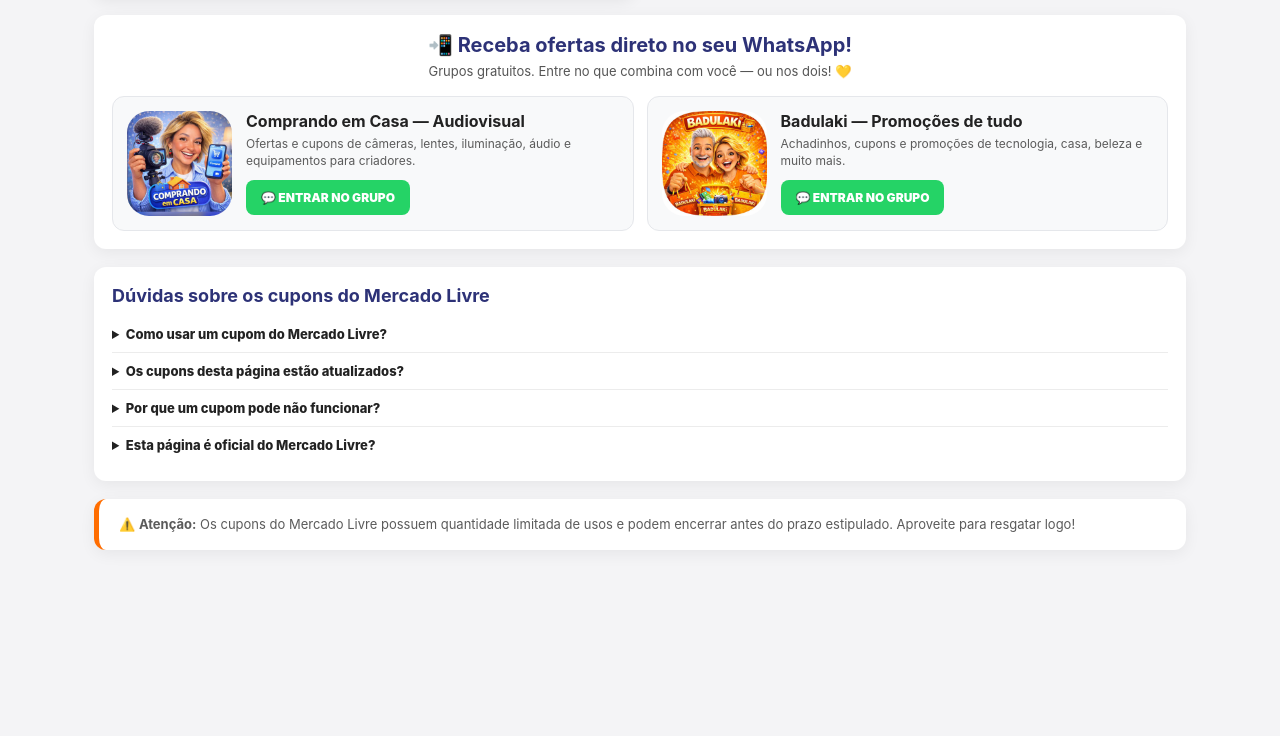
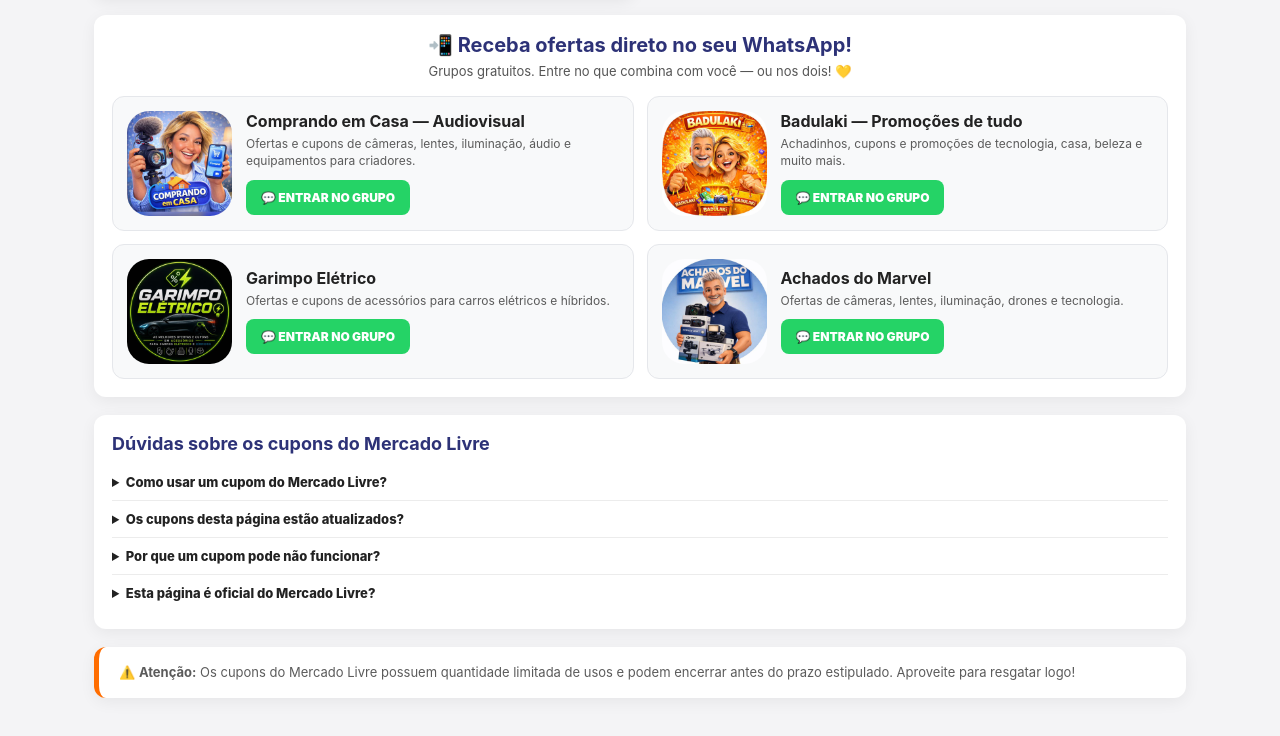
Before and after one commit to comprandoemcasa/cupons, a plain HTML site: page index.html in a window 1280 px wide. Shown: the part 2566-3302 px from the top of the page. Before the commit the page ends 3166 px from the top, so only its background shows below. Drawn offline with Linux system fonts and the light colour scheme.

Commit message:
Update index.html

```diff
--- a/index.html
+++ b/index.html
@@ -690,6 +690,68 @@
                     </a>
                 </div>
             </article>
+
+            <article class="grupo-card">
+                <img
+                    src="./IMG_3198.JPG"
+                    alt="Garimpo Elétrico"
+                    class="grupo-imagem"
+                    loading="lazy"
+                    width="105"
+                    height="105"
+                >
+
+                <div class="grupo-conteudo">
+                    <h3>
+                        Garimpo Elétrico
+                    </h3>
+
+                    <p>
+                        Ofertas e cupons de acessórios para carros elétricos
+                        e híbridos.
+                    </p>
+
+                    <a
+                        href="https://chat.whatsapp.com/IHIQIIeWRNqG1dP811aMpl?s=cl&amp;p=i&amp;ilr=0&amp;amv=1"
+                        target="_blank"
+                        rel="noopener noreferrer"
+                        class="grupo-btn"
+                    >
+                        💬 ENTRAR NO GRUPO
+                    </a>
+                </div>
+            </article>
+
+            <article class="grupo-card">
+                <img
+                    src="./IMG_3197.JPG"
+                    alt="Achados do Marvel"
+                    class="grupo-imagem"
+                    loading="lazy"
+                    width="105"
+                    height="105"
+                >
+
+                <div class="grupo-conteudo">
+                    <h3>
+                        Achados do Marvel
+                    </h3>
+
+                    <p>
+                        Ofertas de câmeras, lentes, iluminação, drones
+                        e tecnologia.
+                    </p>
+
+                    <a
+                        href="https://chat.whatsapp.com/KMPgt25MEWe6WtvKjxieXV?s=cl&amp;p=i&amp;ilr=0&amp;amv=1"
+                        target="_blank"
+                        rel="noopener noreferrer"
+                        class="grupo-btn"
+                    >
+                        💬 ENTRAR NO GRUPO
+                    </a>
+                </div>
+            </article>
         </div>
     </section>
 
```
